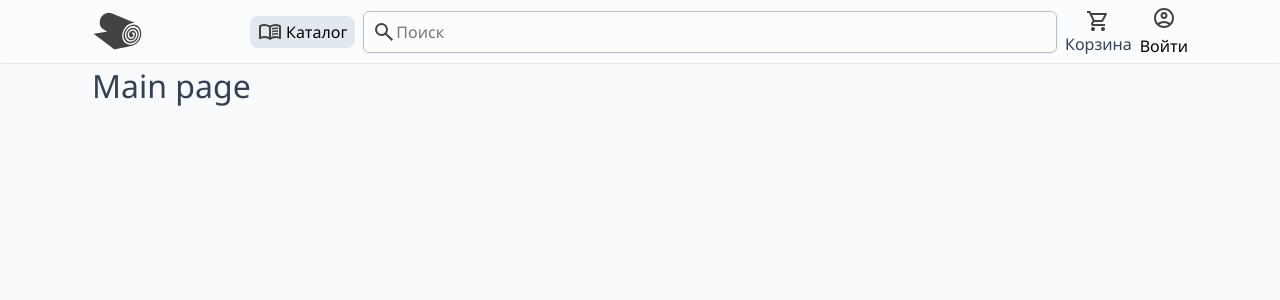
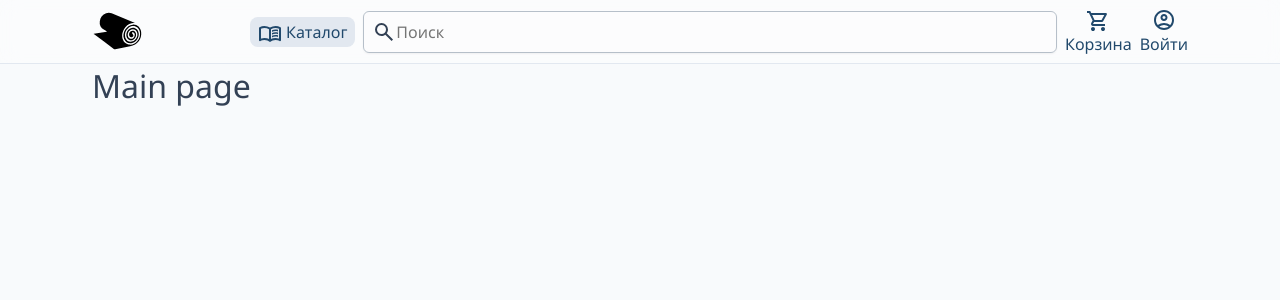
Before and after one commit to fak1r/Nuxt3-front, a Nuxt app: page / in a window 1280 px wide. Shown: the top 300 px of the page. Built offline with nearby package versions, Linux system fonts and the light colour scheme.

Commit message:
menu active items

```diff
--- a/assets/styles/global.scss
+++ b/assets/styles/global.scss
@@ -9,7 +9,10 @@
   --general-text-color: #334155;
   --general-background-color: #f8fafc;
   --header-background: rgba(253, 254, 254, 0.5);
-  --default-icon-color: #434343;
+  --default-icon-color: #0e2d5c;
+  --menu-items-color: #21496c;
+  --menu-items-color-hover: #366c9c;
+  --menu-items-color-active: black;
 }
 
 html {
@@ -32,6 +35,11 @@ button {
   cursor: pointer;
   box-sizing: border-box;
   position: relative;
+  color: inherit;
+
+  &:focus-visible {
+    outline: 2px solid var(--input-border-hover);
+  }
 }
 
 ul,
@@ -46,6 +54,11 @@ a {
   cursor: pointer;
   text-decoration: none;
   color: inherit;
+  display: inline-block;
+
+  &:focus-visible {
+    outline: 2px solid var(--input-border-hover);
+  }
 }
 
 input,
--- a/components/MobileNav.vue
+++ b/components/MobileNav.vue
@@ -1,15 +1,16 @@
 <template>
-  <nav class="mobile-nav" aria-label="Мобильная навигация">
+  <nav class="mobile-nav" aria-label="Мобильная навигация" role="menu">
     <ul>
-      <li v-for="item in navItems" :key="item.to">
+      <li v-for="item in navItems" :key="item.to" role="menuItem">
         <template v-if="item.type === 'link'">
-          <NuxtLink :to="item.to" active-class="active">
+          <NuxtLink :to="item.to" class="mobile-nav__item" active-class="active">
             <SvgIcons :icon="item.icon" />
             <span>{{ item.label }}</span>
           </NuxtLink>
         </template>
+
         <template v-else>
-          <button @click="openAuthModal">
+          <button type="button" class="mobile-nav__item" @click="openAuthModal">
             <SvgIcons :icon="item.icon" />
             <span>{{ item.label }}</span>
           </button>
@@ -22,7 +23,6 @@
 <script setup lang="ts">
 import SvgIcons from '~/components/Svg/SvgIcons.vue'
 import { useAuthStore } from '@/store/auth'
-import type { User } from '~/types/auth.types'
 
 interface Emits {
   (e: 'open-auth-modal'): void
@@ -32,7 +32,7 @@ const emit = defineEmits<Emits>()
 
 const authStore = useAuthStore()
 
-const user = ref({} as User | null)
+const user = computed(() => authStore.user)
 const hasUser = computed(() => !!user.value?.email)
 
 const navItems = computed(() => [
@@ -43,17 +43,6 @@ const navItems = computed(() => [
     ? { to: '/profile', label: 'Профиль', icon: 'profile', type: 'link' }
     : { to: '#', label: 'Войти', icon: 'profile', type: 'button' },
 ])
-
-authStore.$subscribe(
-  () => {
-    user.value = authStore.user
-  },
-  { detached: true },
-)
-
-onMounted(() => {
-  user.value = authStore.user
-})
 
 function openAuthModal() {
   emit('open-auth-modal')
@@ -79,20 +68,39 @@ function openAuthModal() {
     display: flex;
   }
 
-  ul {
-    display: flex;
-    justify-content: space-between;
-    width: 100%;
+  &__item {
+    color: var(--menu-items-color);
+    transition: color 0.3s ease-in-out;
+
+    svg {
+      color: inherit;
+      transition: color 0s ease-in-out;
+    }
+
+    &:hover {
+      color: var(--menu-items-color-hover);
+    }
   }
 
   a {
     display: flex;
     flex-direction: column;
     align-items: center;
-    color: var(--general-text-color);
 
-    .active {
-      color: green;
+    &.active {
+      color: var(--menu-items-color-active);
+    }
+  }
+
+  ul {
+    display: flex;
+    justify-content: space-between;
+    width: 100%;
+
+    button {
+      display: flex;
+      flex-direction: column;
+      align-items: center;
     }
   }
 }
--- a/components/Modals/ModalAuth.vue
+++ b/components/Modals/ModalAuth.vue
@@ -169,10 +169,6 @@ function closeModal() {
     &:focus {
       color: black;
     }
-
-    &:focus-visible {
-      outline: 2px solid var(--input-border-hover);
-    }
   }
 
   &__info {
@@ -181,18 +177,9 @@ function closeModal() {
   }
 
   &__link {
-    cursor: pointer;
     color: blue;
     text-decoration: underline;
     text-underline-offset: 4px;
-    border: none;
-    background: none;
-    font: inherit;
-    padding: 0;
-
-    &:focus-visible {
-      outline: 2px solid var(--input-border-hover);
-    }
   }
 }
 
--- a/components/Svg/SvgIcons.vue
+++ b/components/Svg/SvgIcons.vue
@@ -132,7 +132,7 @@ defineProps<Props>()
 
 <style scoped lang="scss">
 .icon {
-  color: var(--default-icon-color);
+  //color: var(--default-icon-color);
   transition: all 0.3s ease;
   flex-shrink: 0;
   fill: currentColor;
--- a/components/TheHeader.vue
+++ b/components/TheHeader.vue
@@ -1,10 +1,10 @@
 <template>
-  <nav aria-label="Основная навигация">
-    <NuxtLink to="/">
+  <nav class="nav" aria-label="Основная навигация">
+    <NuxtLink to="/" active-class="active">
       <SvgIcons icon="logo" />
     </NuxtLink>
 
-    <button class="catalog" aria-label="Каталог" @click="openCatalogModal">
+    <button class="nav__item nav__catalog" aria-label="Каталог" @click="openCatalogModal">
       <SvgIcons icon="catalog" />
       <span>Каталог</span>
     </button>
@@ -13,17 +13,17 @@
       <TheSearch v-model="search" />
     </form>
 
-    <NuxtLink to="/cart">
+    <NuxtLink to="/cart" class="nav__item" active-class="active">
       <SvgIcons icon="cart" />
       <span>Корзина</span>
     </NuxtLink>
 
-    <button v-if="!hasUser" aria-label="Войти в аккаунт" @click="openAuthModal">
+    <button v-if="!hasUser" class="nav__item" aria-label="Войти в аккаунт" @click="openAuthModal">
       <SvgIcons icon="profile" />
       <span>Войти</span>
     </button>
 
-    <NuxtLink v-else to="/profile">
+    <NuxtLink v-else to="/profile" class="nav__item" active-class="active">
       <SvgIcons icon="profile" />
       <span>Профиль</span>
     </NuxtLink>
@@ -32,7 +32,6 @@
 
 <script setup lang="ts">
 import { useAuthStore } from '@/store/auth'
-import type { User } from '~/types/auth.types'
 import TheSearch from '~/components/UI/TheSearch.vue'
 
 interface Emits {
@@ -43,20 +42,9 @@ const emit = defineEmits<Emits>()
 
 const authStore = useAuthStore()
 
-const user = ref({} as User | null)
+const user = computed(() => authStore.user)
 const hasUser = computed(() => !!user.value?.email)
 const search = ref('')
-
-authStore.$subscribe(
-  () => {
-    user.value = authStore.user
-  },
-  { detached: true },
-)
-
-onMounted(() => {
-  user.value = authStore.user
-})
 
 function openAuthModal() {
   emit('open-auth-modal')
@@ -68,7 +56,7 @@ function openCatalogModal() {
 </script>
 
 <style scoped lang="scss">
-nav {
+.nav {
   display: flex;
   justify-content: space-between;
   align-items: center;
@@ -86,13 +74,31 @@ nav {
     @include phone {
       display: none;
     }
+
+    &.active {
+      color: var(--menu-items-color-active);
+    }
+  }
+
+  &__item {
+    color: var(--menu-items-color);
+    transition: color 0.3s ease-in-out;
+
+    svg {
+      color: inherit;
+      transition: color 0s ease-in-out;
+    }
+
+    &:hover {
+      color: var(--menu-items-color-hover) !important;
+    }
   }
 
   form {
     width: 100%;
   }
 
-  .catalog {
+  &__catalog {
     background-color: var(--border);
     border-radius: 8px;
     padding: 4px 8px;
@@ -106,6 +112,10 @@ nav {
   }
 
   button {
+    svg {
+      margin-bottom: -4px;
+    }
+
     @include phone {
       display: none;
     }
--- a/components/UI/TheInput.vue
+++ b/components/UI/TheInput.vue
@@ -121,11 +121,6 @@ function setIconHoverState(isHovered: boolean) {
     top: 50%;
     height: 24px;
     transform: translateY(-50%);
-    cursor: pointer;
-
-    &:focus-visible {
-      outline: 2px solid var(--input-border-hover);
-    }
   }
 
   input {
--- a/components/UI/TheSearch.vue
+++ b/components/UI/TheSearch.vue
@@ -84,10 +84,6 @@ function clearInput() {
     &:focus {
       color: black;
     }
-
-    &:focus-visible {
-      outline: 2px solid var(--input-border-hover);
-    }
   }
 
   input {
```
